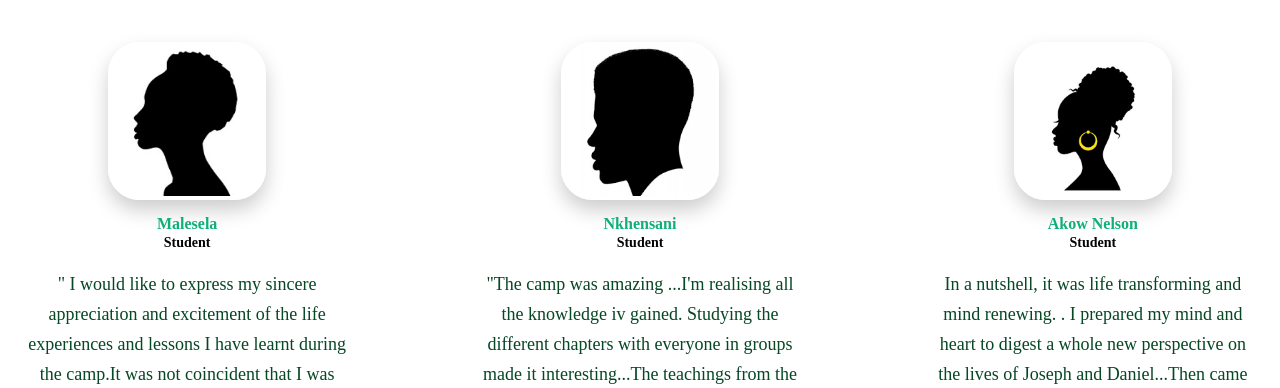
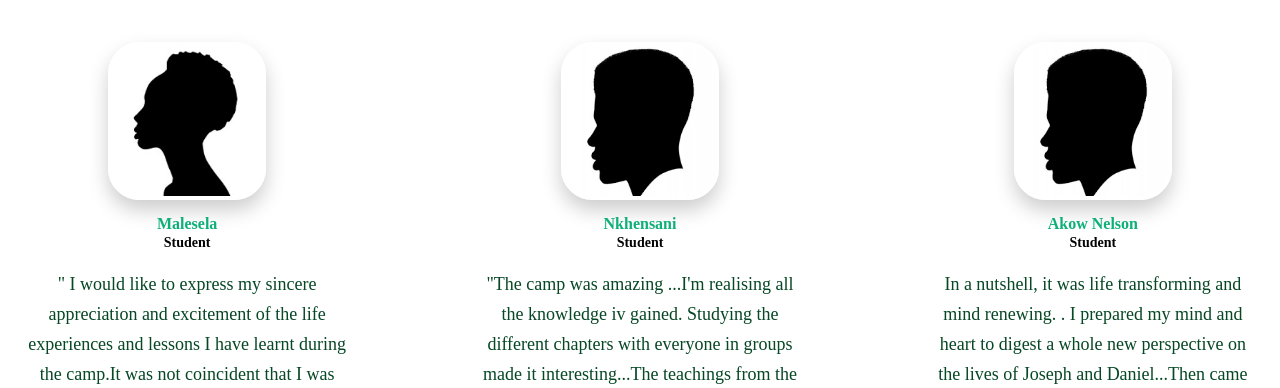
Before and after one commit to SlaveToPurpose/cysmtestimony, a plain HTML site: page index.html in a window 1280 px wide. Shown: the part 412-800 px from the top of the page. Drawn offline with Linux system fonts and the light colour scheme.

Commit message:
Update akow picture to male default

```diff
--- a/index.html
+++ b/index.html
@@ -97,7 +97,7 @@
 			<div class="dream">
 				<div class="content">
 					<div class="image">
-						<img src="images/2.png">
+						<img src="images/3.png">
 					</div>
 					<div class="details">
 						<h2>Akow Nelson<br><span>Student</span></h2>
```
